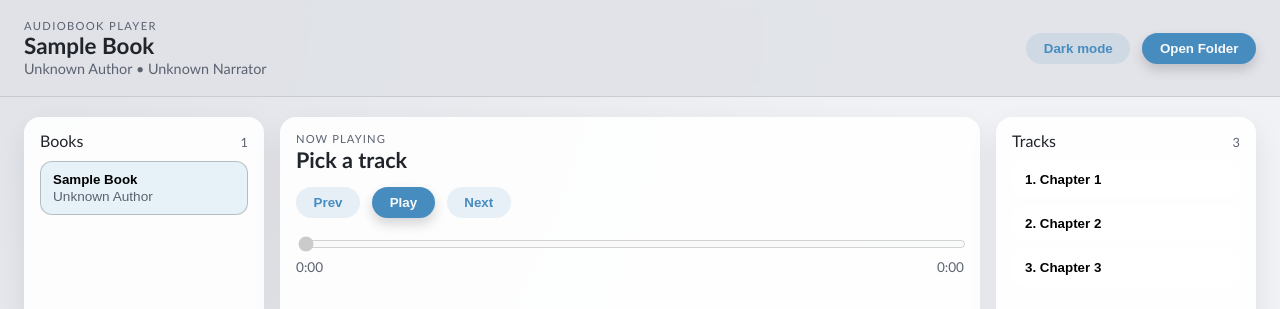
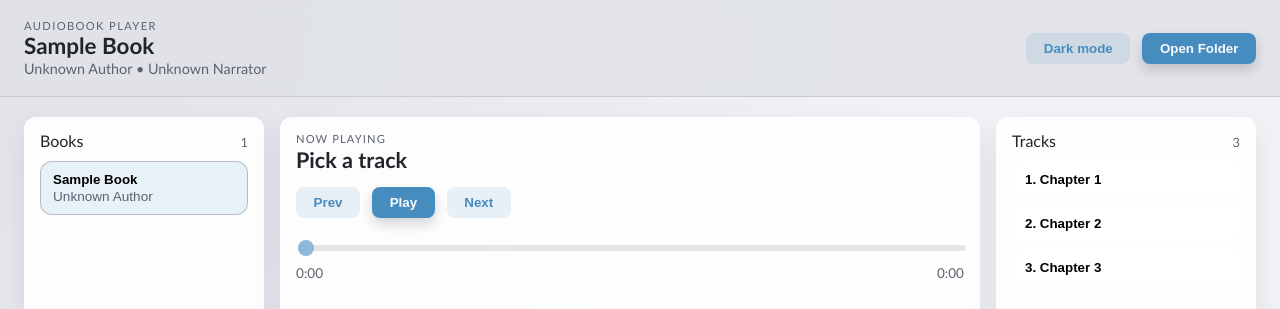
Before and after one commit to tukaram40k/audiobook-player, a React (Vite) app: page / in a window 1280 px wide. Shown: the top 309 px of the page. Built offline with nearby package versions, Linux system fonts and the light colour scheme.

Commit message:
add seekbar styling

```diff
--- a/src/components/PlayerView.tsx
+++ b/src/components/PlayerView.tsx
@@ -1,3 +1,4 @@
+import type { CSSProperties } from 'react'
 import { usePlayer } from '../state/usePlayer'
 
 const formatTime = (value: number) => {
@@ -26,6 +27,8 @@ const PlayerView = () => {
   const safeDuration = Number.isFinite(duration) && duration > 0 ? duration : 0
   const clampedTime = Math.min(currentTime, safeDuration)
   const sliderMax = safeDuration > 0 ? safeDuration : 1
+  const progress = safeDuration > 0 ? (clampedTime / safeDuration) * 100 : 0
+  const sliderStyle = { '--seek-progress': `${progress}%` } as CSSProperties
 
   return (
     <section className="panel player-view">
@@ -51,6 +54,7 @@ const PlayerView = () => {
           min={0}
           max={sliderMax}
           value={clampedTime}
+          style={sliderStyle}
           onChange={(event) => seek(Number(event.currentTarget.value))}
           disabled={!currentTrack || !isReady}
         />
--- a/src/styles/components/_buttons.scss
+++ b/src/styles/components/_buttons.scss
@@ -2,7 +2,7 @@
 
 .button {
   border: none;
-  border-radius: $radius-pill;
+  border-radius: $radius-button;
   padding: 0.5rem 1.1rem;
   background: $color-accent;
   color: $color-panel-contrast;
--- a/src/styles/components/_player.scss
+++ b/src/styles/components/_player.scss
@@ -39,6 +39,63 @@
   .player-slider {
     width: 100%;
     accent-color: $color-accent;
+    appearance: none;
+    background: transparent;
+    height: 1.4rem;
+
+    &:focus {
+      outline: none;
+    }
+
+    &:disabled {
+      cursor: not-allowed;
+      opacity: 0.6;
+    }
+
+    &::-webkit-slider-runnable-track {
+      height: 6px;
+      border-radius: 999px;
+      border: none;
+      background:
+        linear-gradient(
+          to right,
+          $slider-fill 0%,
+          $slider-fill var(--seek-progress, 0%),
+          $slider-track var(--seek-progress, 0%),
+          $slider-track 100%
+        );
+    }
+
+    &::-webkit-slider-thumb {
+      -webkit-appearance: none;
+      width: 16px;
+      height: 16px;
+      border-radius: 50%;
+      background: $slider-thumb;
+      border: 2px solid $slider-thumb-border;
+      margin-top: -5px;
+    }
+
+    &::-moz-range-track {
+      height: 6px;
+      border-radius: 999px;
+      border: none;
+      background: $slider-track;
+    }
+
+    &::-moz-range-progress {
+      height: 6px;
+      border-radius: 999px;
+      background: $slider-fill;
+    }
+
+    &::-moz-range-thumb {
+      width: 16px;
+      height: 16px;
+      border-radius: 50%;
+      background: $slider-thumb;
+      border: 2px solid $slider-thumb-border;
+    }
   }
 
   .player-time {
--- a/src/styles/components/_theme.scss
+++ b/src/styles/components/_theme.scss
@@ -25,6 +25,11 @@
 
   --shadow-panel: 0 12px 30px rgba(27, 29, 35, 0.08);
   --shadow-button: 0 6px 12px rgba(27, 29, 35, 0.18);
+
+  --slider-track: rgba(33, 37, 43, 0.18);
+  --slider-fill: var(--color-accent);
+  --slider-thumb: var(--color-accent);
+  --slider-thumb-border: var(--color-accent);
 
   color-scheme: light;
 }
@@ -54,8 +59,14 @@
   --button-ghost-bg: rgba(71, 140, 191, 0.18);
   --button-ghost-hover: rgba(71, 140, 191, 0.28);
 
-  --shadow-panel: 0 12px 30px rgba(0, 0, 0, 0.45);
-  --shadow-button: 0 6px 14px rgba(0, 0, 0, 0.35);
+  --shadow-panel: 0 6px 14px rgba(0, 0, 0, 0.45);
+  --shadow-button: none;
+
+  --slider-track: #3a424f;
+  --slider-track-border: rgba(224, 224, 224, 0.3);
+  --slider-fill: var(--color-accent);
+  --slider-thumb: var(--color-accent);
+  --slider-thumb-border: var(--color-accent);
 
   color-scheme: dark;
 }
--- a/src/styles/components/_variables.scss
+++ b/src/styles/components/_variables.scss
@@ -10,8 +10,14 @@ $color-accent-soft: var(--color-accent-soft);
 $color-border: var(--color-border);
 $color-shadow: var(--color-shadow);
 
-$radius-panel: 16px;
-$radius-pill: 999px;
+$slider-track: var(--slider-track);
+$slider-track-border: var(--slider-track-border);
+$slider-fill: var(--slider-fill);
+$slider-thumb: var(--slider-thumb);
+$slider-thumb-border: var(--slider-thumb-border);
+
+$radius-button: 8px;
+$radius-panel: 12px;
 
 $topbar-bg: var(--topbar-bg);
 $border-subtle: var(--border-subtle);
```
